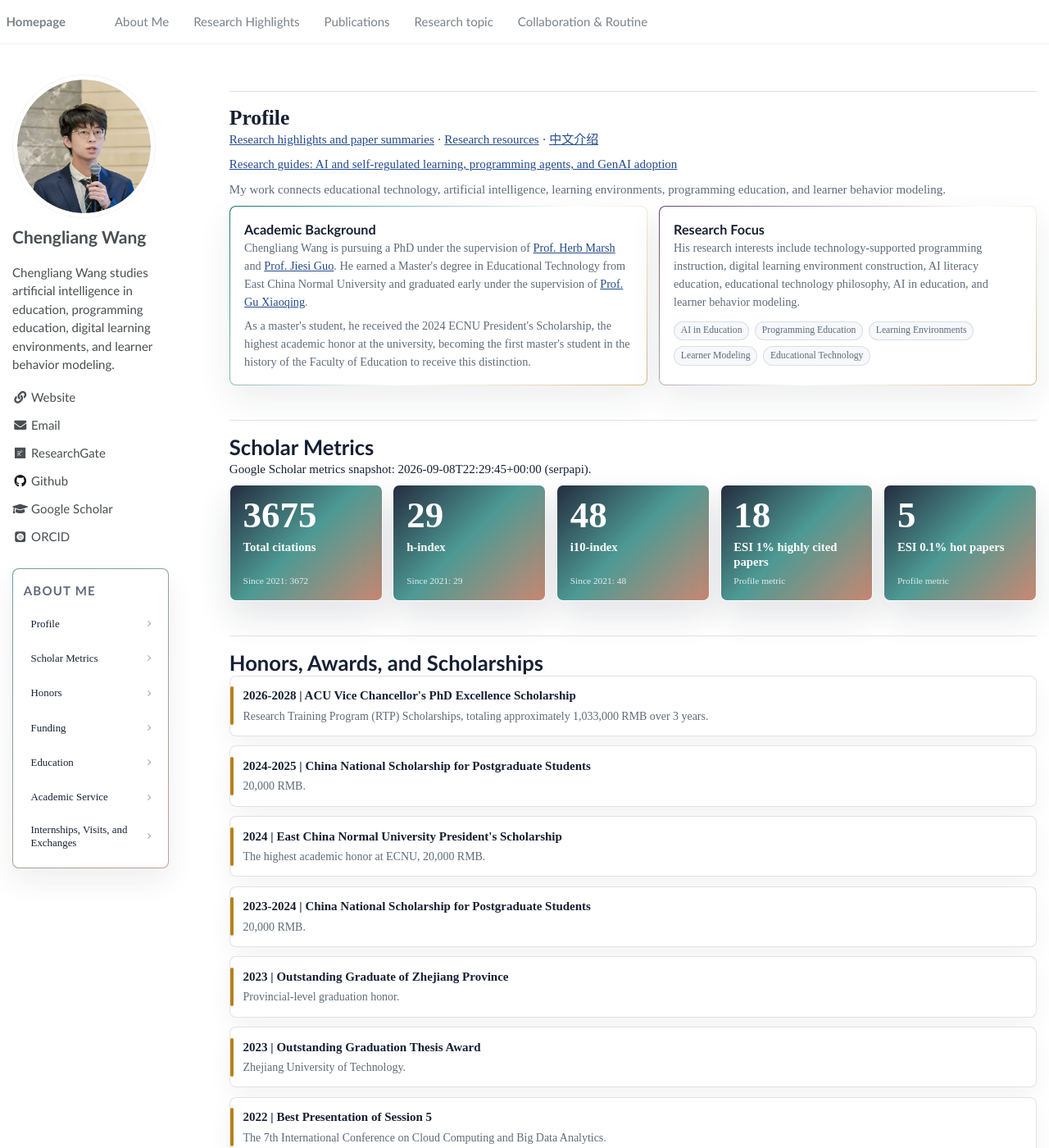
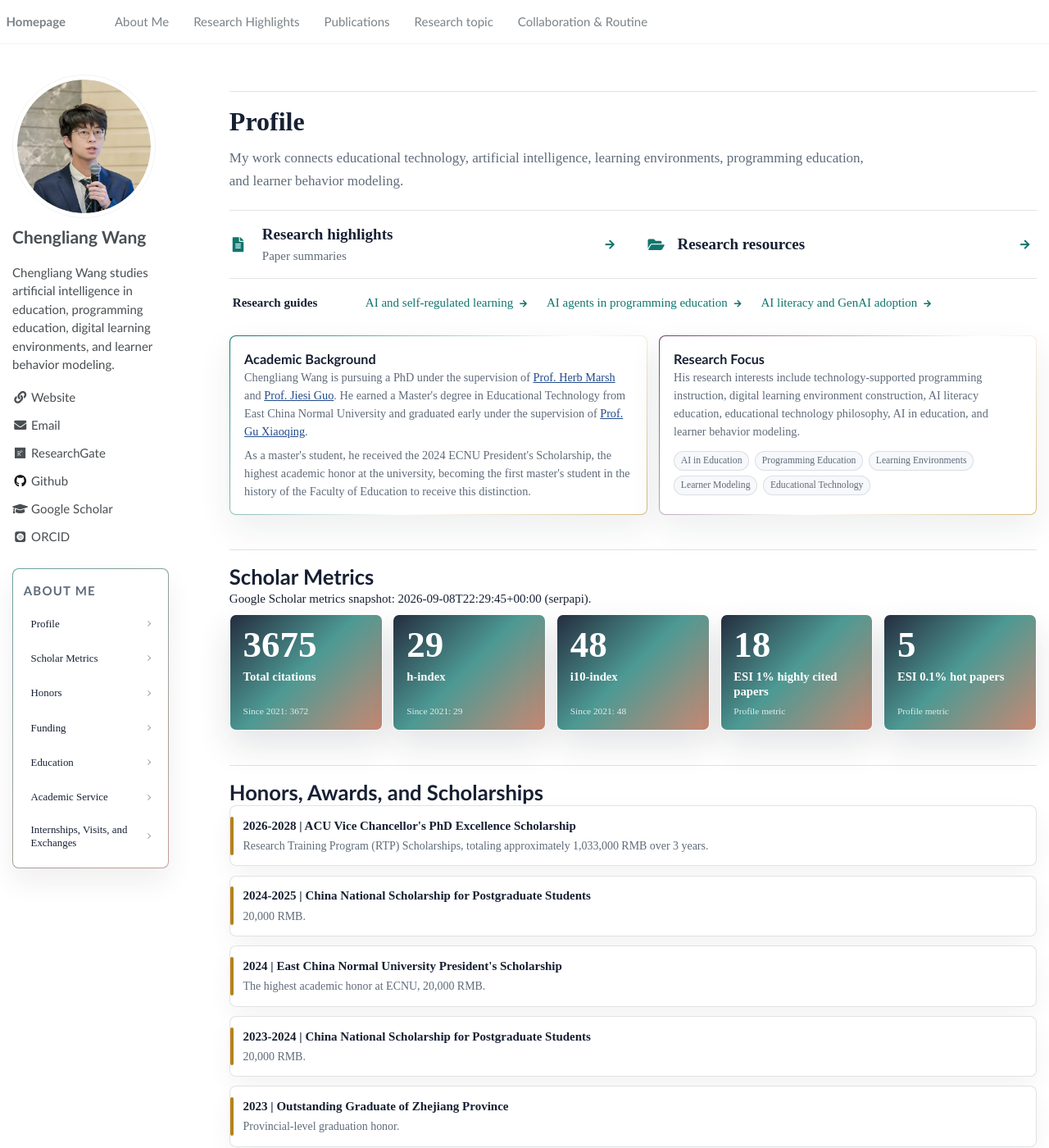
Before and after one commit to wcledutech/wcledutech.github.io, a Jekyll site: the page built from _pages/about.md, in a window 1280 px wide and 1400 px high. Shown: the whole window at 82% size. Built offline with Jekyll 4.4.1, drawn with Linux system fonts in a browser that asks for light colours; some web fonts are replaced; part of the change alters nothing that is shown.

Commit message:
Refine profile research navigation and remove Chinese intro entry

```diff
--- a/_pages/about.md
+++ b/_pages/about.md
@@ -136,6 +136,143 @@ redirect_from:
   color: var(--muted);
   font-size: 1.02rem;
   line-height: 1.62;
+}
+
+.about-page #profile > h1 {
+  margin-bottom: 12px;
+  font-size: 32px;
+  line-height: 1.2;
+  letter-spacing: 0;
+}
+
+.about-page #profile > .section-lead {
+  max-width: 800px;
+  margin: 0 0 22px;
+  font-size: 17px;
+}
+
+.about-page .profile-links {
+  margin: 0 0 28px;
+  text-align: left;
+  letter-spacing: 0;
+}
+
+.about-page .profile-destinations {
+  display: grid;
+  grid-template-columns: repeat(2, minmax(0, 1fr));
+  gap: 28px;
+  border-top: 1px solid var(--line);
+  border-bottom: 1px solid var(--line);
+}
+
+.about-page .profile-destination {
+  display: grid;
+  grid-template-columns: 22px minmax(0, 1fr) 16px;
+  align-items: center;
+  gap: 14px;
+  min-height: 82px;
+  padding: 16px 4px;
+  color: var(--ink);
+  text-decoration: none;
+}
+
+.about-page .profile-destination > .fas {
+  color: var(--teal);
+  font-size: 18px;
+}
+
+.about-page .profile-destination > .fa-arrow-right {
+  font-size: 13px;
+}
+
+.about-page .profile-destination strong {
+  display: block;
+  font-size: 19px;
+  line-height: 1.35;
+  font-weight: 700;
+}
+
+.about-page .profile-destination small {
+  display: block;
+  margin-top: 3px;
+  color: var(--muted);
+  font-size: 15px;
+  line-height: 1.4;
+}
+
+.about-page .profile-destination:hover {
+  color: var(--teal);
+  background: #f5f9f8;
+}
+
+.about-page .profile-guides {
+  display: grid;
+  grid-template-columns: 142px minmax(0, 1fr);
+  gap: 12px 20px;
+  align-items: baseline;
+  padding: 18px 4px 0;
+  font-size: 15px;
+  line-height: 1.55;
+}
+
+.about-page .profile-guides-label {
+  color: var(--ink);
+  font-weight: 700;
+  text-decoration: none;
+}
+
+.about-page .profile-guides ul {
+  display: flex;
+  flex-wrap: wrap;
+  gap: 8px 24px;
+  margin: 0;
+  padding: 0;
+  list-style: none;
+}
+
+.about-page .profile-guides li {
+  margin: 0;
+  padding: 0;
+}
+
+.about-page .profile-guides li a {
+  display: inline-flex;
+  align-items: baseline;
+  gap: 8px;
+  color: var(--teal);
+  text-decoration: none;
+}
+
+.about-page .profile-guides .fas {
+  flex: 0 0 auto;
+  font-size: 10px;
+}
+
+.about-page .profile-guides a:hover {
+  text-decoration: underline;
+  text-underline-offset: 4px;
+}
+
+.about-page .profile-links a:focus-visible {
+  outline: 2px solid var(--teal);
+  outline-offset: 4px;
+  border-radius: 2px;
+}
+
+.about-page .profile-links :is(a, strong, small, span, li) {
+  min-width: 0;
+  overflow-wrap: anywhere;
+  letter-spacing: 0;
+}
+
+@media (max-width: 620px) {
+  .about-page #profile > h1 { font-size: 28px; }
+  .about-page .profile-destinations { grid-template-columns: 1fr; gap: 0; }
+  .about-page .profile-destination + .profile-destination { border-top: 1px solid var(--line); }
+  .about-page .profile-destination { min-height: 72px; }
+  .about-page .profile-guides { grid-template-columns: 1fr; gap: 10px; }
+  .about-page .profile-guides ul { display: grid; gap: 4px; }
+  .about-page .profile-guides li a { padding: 7px 0; }
 }
 
 .profile-grid,
@@ -330,12 +467,32 @@ redirect_from:
 <div class="about-page">
   <section class="about-section" id="profile">
     <h1>Profile</h1>
-    <!-- visibility-entry --><p><a href="{{ '/research-highlights/' | relative_url }}">Research highlights and paper summaries</a> · <a href="{{ '/resources/' | relative_url }}">Research resources</a> · <a href="{{ '/zh/' | relative_url }}">中文介绍</a></p>
-    <p><a href="{{ '/research-highlights/#research-guides' | relative_url }}">Research guides: AI and self-regulated learning, programming agents, and GenAI adoption</a></p>
     <p class="section-lead">
       My work connects educational technology, artificial intelligence, learning environments, programming education,
       and learner behavior modeling.
     </p>
+    <nav class="profile-links" aria-label="Research links">
+      <div class="profile-destinations">
+        <a class="profile-destination" href="{{ '/research-highlights/' | relative_url }}">
+          <i class="fas fa-file-alt" aria-hidden="true"></i>
+          <span><strong>Research highlights</strong><small>Paper summaries</small></span>
+          <i class="fas fa-arrow-right" aria-hidden="true"></i>
+        </a>
+        <a class="profile-destination" href="{{ '/resources/' | relative_url }}">
+          <i class="fas fa-folder-open" aria-hidden="true"></i>
+          <span><strong>Research resources</strong></span>
+          <i class="fas fa-arrow-right" aria-hidden="true"></i>
+        </a>
+      </div>
+      <div class="profile-guides">
+        <a class="profile-guides-label" href="{{ '/research-highlights/#research-guides' | relative_url }}">Research guides</a>
+        <ul>
+          {% for guide in site.data.research_guides %}
+          <li><a href="{{ guide.url | relative_url }}"><span>{{ guide.short_title | escape }}</span><i class="fas fa-arrow-right" aria-hidden="true"></i></a></li>
+          {% endfor %}
+        </ul>
+      </div>
+    </nav>
     <div class="profile-grid">
       <article class="about-card" style="--accent: var(--teal);">
         <h3>Academic Background</h3>
```
